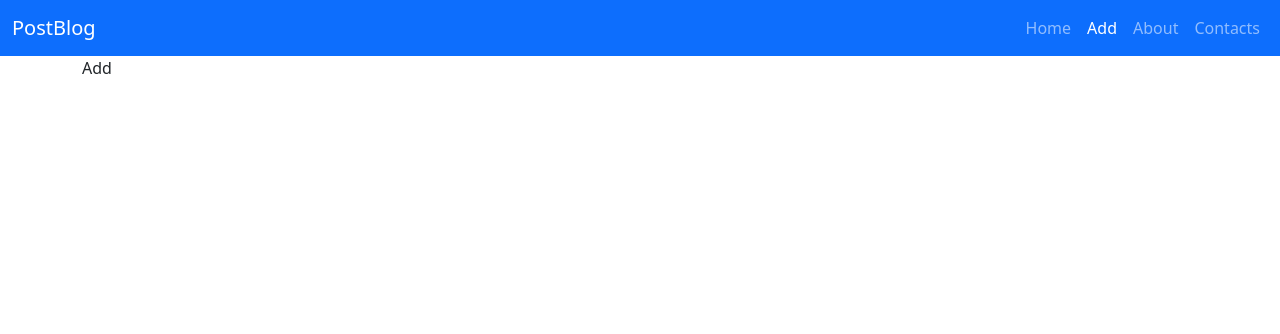
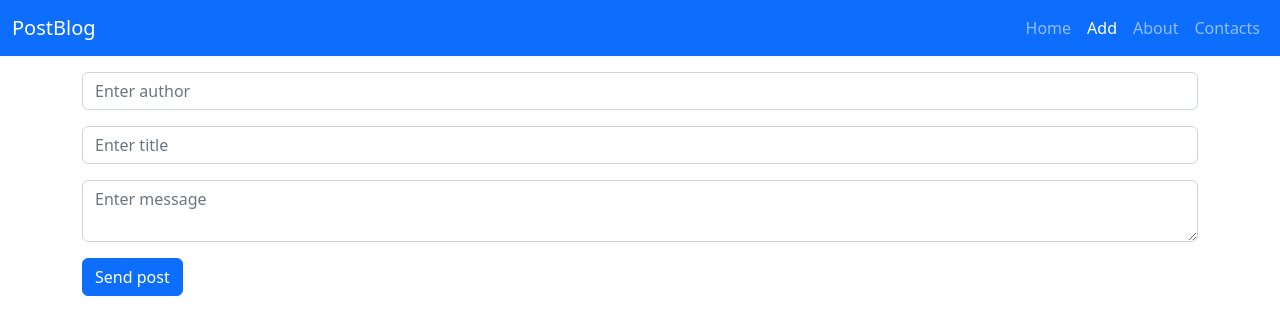
Before and after one commit to fizievagif/lw-64, a React (Create React App) app: page /add in a window 1280 px wide. Shown: the top 334 px of the page. Built offline with nearby package versions, Linux system fonts and the light colour scheme.

Commit message:
Implemented sending data to the server in FormPost.
Implemented the removal of posts in Post.
Implemented receiving data from the server in Posts.
Designed the appearance of posts.

```diff
--- a/src/App.tsx
+++ b/src/App.tsx
@@ -26,6 +26,7 @@ function App() {
           <Route path="/contacts" element={(
             <Contacts/>
           )}/>
+          <Route path='*' element={<h1>Not Found</h1>}/>
         </Routes>
       </main>
     </div>
--- /dev/null
+++ b/src/Components/FormPost/FormPost.tsx
@@ -0,0 +1,94 @@
+import React, {FormEvent, useState} from 'react';
+import {PostFormType} from "../../types";
+import {useNavigate, useParams} from "react-router-dom";
+import axiosApi from "../../axiosApi";
+
+interface Props {
+  currentPost?: PostFormType;
+}
+
+const FormPost: React.FC<Props> = ({currentPost}) => {
+  const initialState = currentPost ? {
+    ...currentPost
+  } : {
+    title: '',
+    author: '',
+    message: '',
+  };
+  const [posts, setPosts] = useState<PostFormType>(initialState);
+
+  const navigate = useNavigate();
+  const {id} = useParams();
+
+  const postChange = (e: React.ChangeEvent<HTMLInputElement | HTMLTextAreaElement>) => {
+    const {name, value} = e.target;
+
+    setPosts(prev =>({
+      ...prev,
+      [name]: value
+    }))
+  };
+
+  const onFormSubmit = async (e: FormEvent) => {
+    e.preventDefault();
+
+    try {
+      if (!id) {
+        await axiosApi.post("/posts.json", posts);
+        navigate("/");
+      } else {
+        await axiosApi.put("/posts/" + id + ".json", posts);
+        navigate("/")
+      }
+    } catch (e) {
+      console.error(e);
+    }
+  };
+
+  return (
+    <>
+      <form onSubmit={onFormSubmit}>
+        <div className="form-group my-3">
+          <input
+            id="author"
+            name="author"
+            type="text"
+            className="form-control"
+            value={posts.author}
+            onChange={postChange}
+            placeholder="Enter author"
+          />
+        </div>
+
+        <div className="form-group">
+          <input
+            id="title"
+            name="title"
+            type="text"
+            className="form-control"
+            value={posts.title}
+            onChange={postChange}
+            placeholder="Enter title"
+          />
+        </div>
+
+        <div className="form-group my-3">
+           <textarea
+             id="message"
+             name="message"
+             className="form-control"
+             value={posts.message}
+             onChange={postChange}
+             placeholder="Enter message"
+           />
+        </div>
+        <button
+          type="submit"
+          className="btn btn-primary"
+        >Send post</button>
+      </form>
+    </>
+  );
+};
+
+export default FormPost;
--- /dev/null
+++ b/src/Components/Post/Post.tsx
@@ -0,0 +1,37 @@
+import React from 'react';
+import {PostType} from "../../types";
+import axiosApi from "../../axiosApi";
+import {useNavigate} from "react-router-dom";
+
+interface Props {
+  post: PostType;
+}
+
+const Post: React.FC<Props> = ({post}) => {
+  const navigate = useNavigate();
+
+  const remove = async () => {
+    try {
+      await axiosApi.delete('posts/' + post.id + '.json');
+    } catch (e) {
+      console.error(e);
+    } finally {
+      navigate('/');
+    }
+  };
+
+  return (
+    <div className="card mt-4">
+      <div className="card-body">
+        <div>
+          <p className="card-text border-bottom border-dark fs-4"><b>Author:</b> {post.author}</p>
+          <h4>Title: {post.title}</h4>
+          <p className="card-text mb-3"><b>Message:</b> {post.message}</p>
+        </div>
+        <button className="btn btn-primary" onClick={remove}>Delete</button>
+      </div>
+    </div>
+  );
+};
+
+export default Post;
--- /dev/null
+++ b/src/Components/Posts/Posts.tsx
@@ -0,0 +1,45 @@
+import React, {useCallback, useEffect, useState} from 'react';
+import {PostType} from "../../types";
+import Post from "../Post/Post";
+import {useLocation} from "react-router-dom";
+import axiosApi from "../../axiosApi";
+
+const Posts = () => {
+  const [post, setPost] = useState<PostType[]>([]);
+  const location = useLocation();
+
+  const axiosPost = useCallback(async () => {
+    try {
+      const response = await axiosApi.get('/posts.json');
+
+      const postsKeys = Object.keys(response.data).map(key => {
+        const postBlog = response.data[key];
+        postBlog.id = key;
+        return postBlog;
+      });
+
+      setPost(postsKeys);
+    } catch (e) {
+      console.error(e);
+    }
+  }, []);
+
+  useEffect(() => {
+    if (location.pathname === '/') {
+      axiosPost().catch(console.error);
+    }
+  }, [axiosPost, location])
+
+  return (
+    <>
+      {post.map(post => (
+        <Post
+          key={post.id}
+          post={post}
+        />
+      ))}
+    </>
+  );
+};
+
+export default Posts;
--- a/src/Containers/Add/Add.tsx
+++ b/src/Containers/Add/Add.tsx
@@ -1,9 +1,10 @@
 import React from 'react';
+import FormPost from "../../Components/FormPost/FormPost";
 
 const Add = () => {
   return (
     <div>
-      Add
+      <FormPost/>
     </div>
   );
 };
--- a/src/Containers/Home/Home.tsx
+++ b/src/Containers/Home/Home.tsx
@@ -1,9 +1,10 @@
 import React from 'react';
+import Posts from "../../Components/Posts/Posts";
 
 const Home = () => {
   return (
     <div>
-      Home
+      <Posts/>
     </div>
   );
 };
--- /dev/null
+++ b/src/axiosApi.ts
@@ -0,0 +1,7 @@
+import axios from "axios";
+
+const axiosApi = axios.create({
+  baseURL: 'https://fizievagif-js-17-default-rtdb.europe-west1.firebasedatabase.app/'
+})
+
+export default axiosApi;
```
Also changed, not shown: src/types.d.ts (added, +12 -0 lines).
